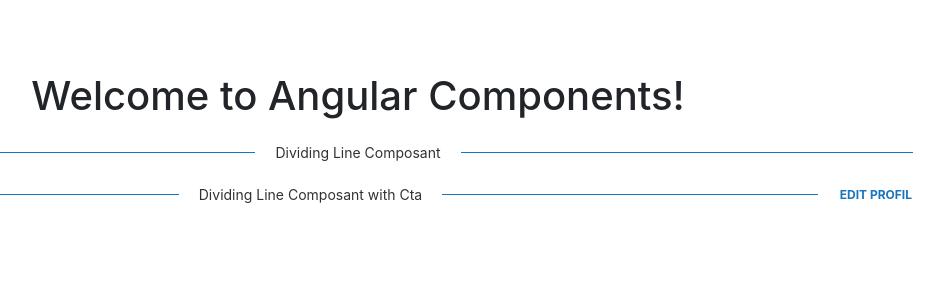
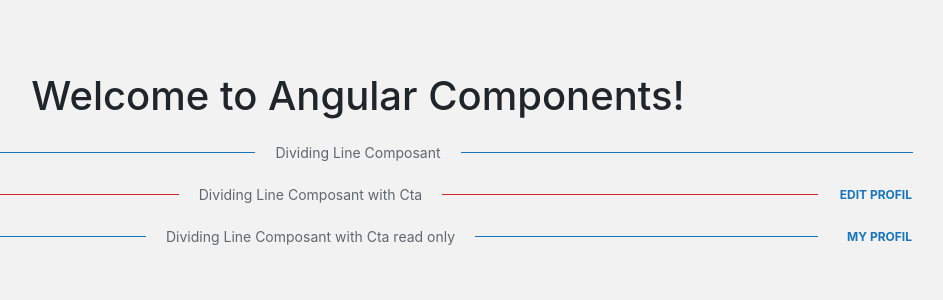
Before and after one commit to randrin/Angular-Components, an Angular app: page / in a window 1280 px wide. Shown: the top 300 px of the page, without its empty margins (282-1225 px from the left). Built offline with nearby package versions, Linux system fonts and the light colour scheme.

Commit message:
Update nbp-dividing-line component

```diff
--- a/src/app/app.component.html
+++ b/src/app/app.component.html
@@ -8,9 +8,10 @@
     </div>
   </div>
 
-  <nbp-dividing-line [nbpTitle]="nbpTitle"></nbp-dividing-line>
+  <nbp-dividing-line [nbpTitle]="nbpTitle" [nbpStyle]="_style.PRIMARY"></nbp-dividing-line>
   <br />
-  <nbp-dividing-line [nbpTitle]="nbpTitleCta.title" [nbpCta]="true" [nbpCtaText]="nbpTitleCta.cta"></nbp-dividing-line>
-
+  <nbp-dividing-line [nbpTitle]="nbpTitleCta.title" [nbpCta]="true" [nbpCtaText]="nbpTitleCta.cta" [nbpStyle]="_style.DANGER"></nbp-dividing-line>
+  <br />
+  <nbp-dividing-line [nbpTitle]="nbpTitleCtaReadOnly.title" [nbpCta]="true" [nbpStyle]="_style.PRIMARY" [nbpCtaReadOnly]="true" [nbpCtaText]="nbpTitleCtaReadOnly.cta"></nbp-dividing-line>
 </div>
 <router-outlet></router-outlet>
--- a/src/app/app.component.ts
+++ b/src/app/app.component.ts
@@ -1,4 +1,5 @@
 import { Component } from '@angular/core';
+import { NbpStyle } from '../assets/utils/nbp-commons/nbp-commons.enums';
 
 @Component({
   selector: 'app-root',
@@ -6,10 +7,17 @@
   styleUrls: ['./app.component.scss']
 })
 export class AppComponent {
+
+  _style = NbpStyle;
+
   title = 'Angular Components';
   nbpTitle = 'Dividing Line Composant';
   nbpTitleCta = {
     title: 'Dividing Line Composant with Cta',
     cta: 'Edit Profil'
   };
+  nbpTitleCtaReadOnly = {
+    title: 'Dividing Line Composant with Cta read only',
+    cta: 'My Profil'
+  };
 }
--- a/src/app/components/nbp-dividing-line/nbp-dividing-line.component.html
+++ b/src/app/components/nbp-dividing-line/nbp-dividing-line.component.html
@@ -3,18 +3,19 @@
     <div [ngClass]="nbpCta ? 'col-md-11' : 'col'">
       <div class="nbp-dividing-line-container">
         <div class="nbp-dividing-line-left">
-          <div class="nbp-left-line"></div>
+          <div class="nbp-left-line" [ngClass]="nbpGetCustomizeClass()"></div>
         </div>
         <div class="nbp-dividing-line-center">
           <span class="nbp-center-content">{{nbpTitle}}</span>
         </div>
         <div class="nbp-dividing-line-right">
-          <div class="nbp-right-line"></div>
+          <div class="nbp-right-line" [ngClass]="nbpGetCustomizeClass()"></div>
         </div>
       </div>
     </div>
     <div *ngIf="nbpCta" class="col-md-1">
-      <span class="nbp-dividing-line-cta mr-3">{{nbpCtaText}}</span>
+      <span *ngIf="nbpCtaReadOnly" class="nbp-dividing-line-cta mr-3">{{nbpCtaText}}</span>
+      <span *ngIf="!nbpCtaReadOnly" class="nbp-dividing-line-cta nbp-dividing-line-cta-read-only mr-3" (click)="nbpOnClickedCta()">{{nbpCtaText}}</span>
     </div>
   </div>
 </div>
--- a/src/app/components/nbp-dividing-line/nbp-dividing-line.component.scss
+++ b/src/app/components/nbp-dividing-line/nbp-dividing-line.component.scss
@@ -18,7 +18,7 @@
         border-bottom: none;
         border-left: none;
         border-right: none;
-        color: #1775be !important;
+        // color: var(--nbp-primary) !important;
       }
     }
     .nbp-dividing-line-center {
@@ -26,7 +26,7 @@
       .nbp-center-content {
         font-size: 0.875rem;
         line-height: 1rem;
-        color: #323232;
+        color: var(--nbp-slate-grey);
         vertical-align: middle;
       }
     }
@@ -43,17 +43,19 @@
         border-bottom: none;
         border-left: none;
         border-right: none;
-        color: #1775be !important;
+        // color: var(--nbp-primary) !important;
       }
     }
   }
   .nbp-dividing-line-cta {
-    font-size: .75rem;
-    color: #1775BE;
+    font-size: 0.75rem;
+    color: var(--nbp-primary);
     position: absolute;
     right: 0%;
-    cursor: pointer;
     font-weight: bold;
     text-transform: uppercase;
   }
+  .nbp-dividing-line-cta-read-only {
+    cursor: pointer;
+  }
 }
--- a/src/app/components/nbp-dividing-line/nbp-dividing-line.component.ts
+++ b/src/app/components/nbp-dividing-line/nbp-dividing-line.component.ts
@@ -1,4 +1,5 @@
-import { Component, Input, OnInit } from '@angular/core';
+import { Component, EventEmitter, Input, OnInit, Output } from '@angular/core';
+import { NbpStyle } from '../../../assets/utils/nbp-commons/nbp-commons.enums';
 
 @Component({
   selector: 'nbp-dividing-line',
@@ -10,10 +11,33 @@
   @Input() nbpTitle: string;
   @Input() nbpCta: boolean = false;
   @Input() nbpCtaText: string = '';
+  @Input() nbpCtaReadOnly: boolean = false;
+  @Input() nbpStyle: string;
+
+  @Output() nbpOnClickCta = new EventEmitter<any>();
+
+  _style = NbpStyle;
 
   constructor() { }
 
   ngOnInit(): void {
+    console.log('{NbpDividingLineComponent - this.nbpStyle}: ', this.nbpStyle);
+  }
+
+  nbpOnClickedCta() {
+    this.nbpOnClickCta.emit('');
+  }
+
+  nbpGetCustomizeClass() {
+    if (this.nbpStyle === 'DEFAULT' || this.nbpStyle === '' || undefined) {
+      return 'npb-color-default';
+    }
+    if (this.nbpStyle === 'PRIMARY') {
+      return 'npb-color-primary';
+    }
+    if (this.nbpStyle === 'DANGER') {
+      return 'npb-color-tomato';
+    }
   }
 
 }
--- /dev/null
+++ b/src/assets/scss/_nbp-styles-components.scss
@@ -0,0 +1,2 @@
+// COMMOMS
+@import 'commons/variabiles';
--- /dev/null
+++ b/src/assets/scss/commons/_variabiles.scss
@@ -0,0 +1,22 @@
+// Colors
+:root {
+  --nbp-tomato: #d12420;
+  --nbp-white: #ffffff;
+  --nbp-white-smoke: #f2f2f2;
+  --nbp-black: #000000;
+  --nbp-slate-grey: #63666a;
+  --nbp-sliver: #e0e0e1;
+  --nbp-primary: #1775be;
+}
+
+.npb-color-primary {
+  color: var(--nbp-primary) !important;
+}
+
+.npb-color-tomato {
+  color: var(--nbp-tomato) !important;
+}
+
+.npb-color-default {
+  color: var(--nbp-slate-grey) !important;
+}
--- /dev/null
+++ b/src/assets/utils/nbp-commons/nbp-commons.enums.ts
@@ -0,0 +1,147 @@
+/**
+ * Enum per la definizione del colore dei componenti della libreria
+ * PRIMARY - Green
+ * SECONDARY - White
+ * THIRD - Blue
+ * DEFAULT - Grey
+ * OUTLINE - Background transparent
+ * LEFT - Background + Float left
+ * RIGHT - Background + Float right
+ */
+export enum NbpStyle {
+  PRIMARY = 'PRIMARY',
+  DANGER = 'DANGER',
+  SECONDARY = 1,
+  THIRD = 2,
+  FOURTH = 3,
+  FIFTH = 4,
+  DEFAULT = 'DEFAULT',
+  FILLED = 6,
+  OUTLINE = 7,
+  ROUNDED = 8,
+  LEFT = 9,
+  RIGHT = 10,
+  CENTER = 11,
+  JUSTIFIED = 12,
+  CHECK = 13,
+  CIRCLE = 14,
+  BACKGROUNDGRAY = 15,
+  BACKGROUNDGREEN = 16,
+  BACKGROUNDBLACK = 17,
+  PROFILE = 18
+}
+/**
+* Enum per la definizione della dimensione dei componenti della libreria
+* LG - Large
+* MD - Medium
+*/
+export declare enum NbpSize {
+  SM = 0,
+  LG = 1,
+  MD = 2
+}
+/**
+* Enum per la definizione della grandezza del font da utilizzare
+*/
+export declare enum NbpFontSize {
+  SMALL = 0,
+  MEDIUM = 1,
+  LARGE = 2
+}
+export declare enum NbpPipe {
+  CURRENCY = 0,
+  DATE = 1,
+  DECIMAL = 2,
+  LOWERCASE = 3,
+  PERCENT = 4,
+  UPPERCASE = 5,
+  CONTO = 6
+}
+/**
+* Enum per la definizione del canale applicativo
+*/
+export declare enum NbpChannel {
+  ABC = 0,
+  INTRANET = 1,
+  IB = 2
+}
+export declare enum NbpLoadingStatus {
+  START = 0,
+  STOP = 1
+}
+export declare enum NbpClientType {
+  PG = 0,
+  PF = 1
+}
+export declare enum NbpAlertType {
+  GENERIC = 0,
+  POSITIVE = 1,
+  PROMOTIONAL = 2,
+  WARNING = 3,
+  ERROR = 4
+}
+export declare enum NbpSwitchType {
+  ICON = 0,
+  TEXT = 1,
+  SMALLTEXT = 2,
+  TEXTICON = 3,
+  SMALLTEXTICON = 4
+}
+export declare enum NbpStepDimension {
+  SMALL = 1,
+  MEDIUM = 2,
+  LARGE = 3
+}
+/**
+* Enum dei tipi di Eventi/Messaggi gestiti per NDCE
+*/
+export declare enum NbpEmbeddingMessageType {
+  CJ_READY = 1,
+  CJ_STEP = 2,
+  ERROR = 3,
+  FLOATING_MENU_ON = 4,
+  FLOATING_MENU_OFF = 5,
+  GOTO = 6,
+  LOADING_WINDOW_START = 7,
+  LOADING_WINDOW_STOP = 8,
+  MODAL_WINDOW_SHOW = 9,
+  MODAL_WINDOW_HIDE = 10,
+  PAGE_SCROLL = 11,
+  PAGE_SIZE = 12,
+  SET_CONTRAST_OFF = 13,
+  SET_CONTRAST_ON = 14,
+  SET_FONT_SIZE = 15
+}
+/**
+* enum descrizioni firma
+*/
+export declare enum SignDescription {
+  ALTRO = 0,
+  ALTRO_REMOTA = 1,
+  CARTACEA = 2,
+  DIGITALE_REMOTA = 3,
+  GRAFOMETRICA = 4
+}
+/**
+* Elenco Sign Type censiti
+*/
+export declare enum SignType {
+  CARTA = 2,
+  FEA = 1,
+  FDR = 0,
+  FEA_RIATTIVAZIONE = 3
+}
+export declare enum NbpTabBarType {
+  DEFAULT = 0,
+  ICON = 1,
+  ICON_WITH_BG = 2
+}
+export declare enum NbpDividinLineColor {
+  DEFAULT = 0,
+  GRAY = 1
+}
+export declare enum NbpAccordionType {
+  DEFAULT = 0,
+  OUTER = 1,
+  INNER = 2
+}
--- a/src/styles.scss
+++ b/src/styles.scss
@@ -1,2 +1,8 @@
 /* You can add global styles to this file, and also import other style files */
 @import '~bootstrap/dist/css/bootstrap.min.css';
+
+@import 'assets/scss/nbp-styles-components';
+
+body {
+  background-color: var(--nbp-white-smoke);
+}
```
